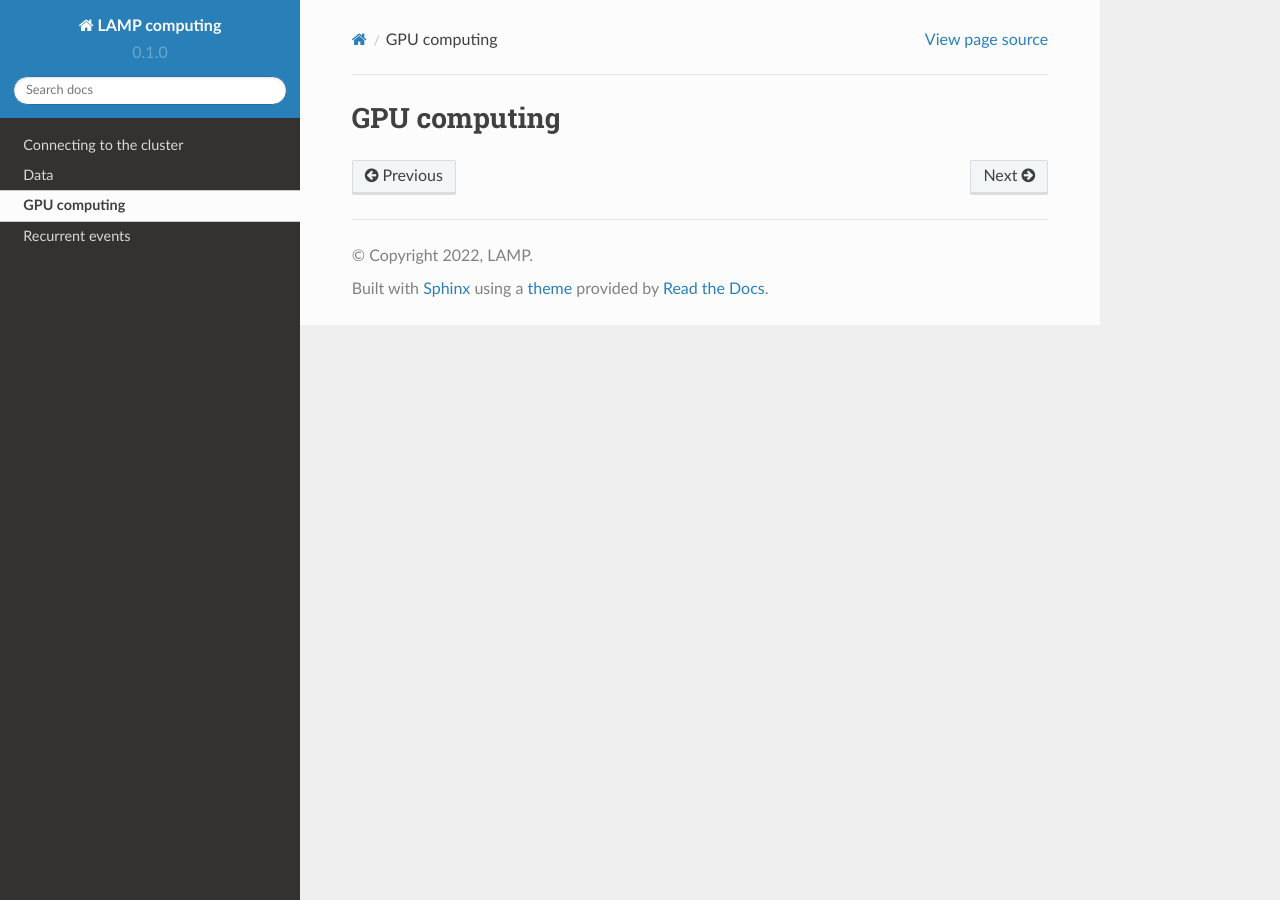
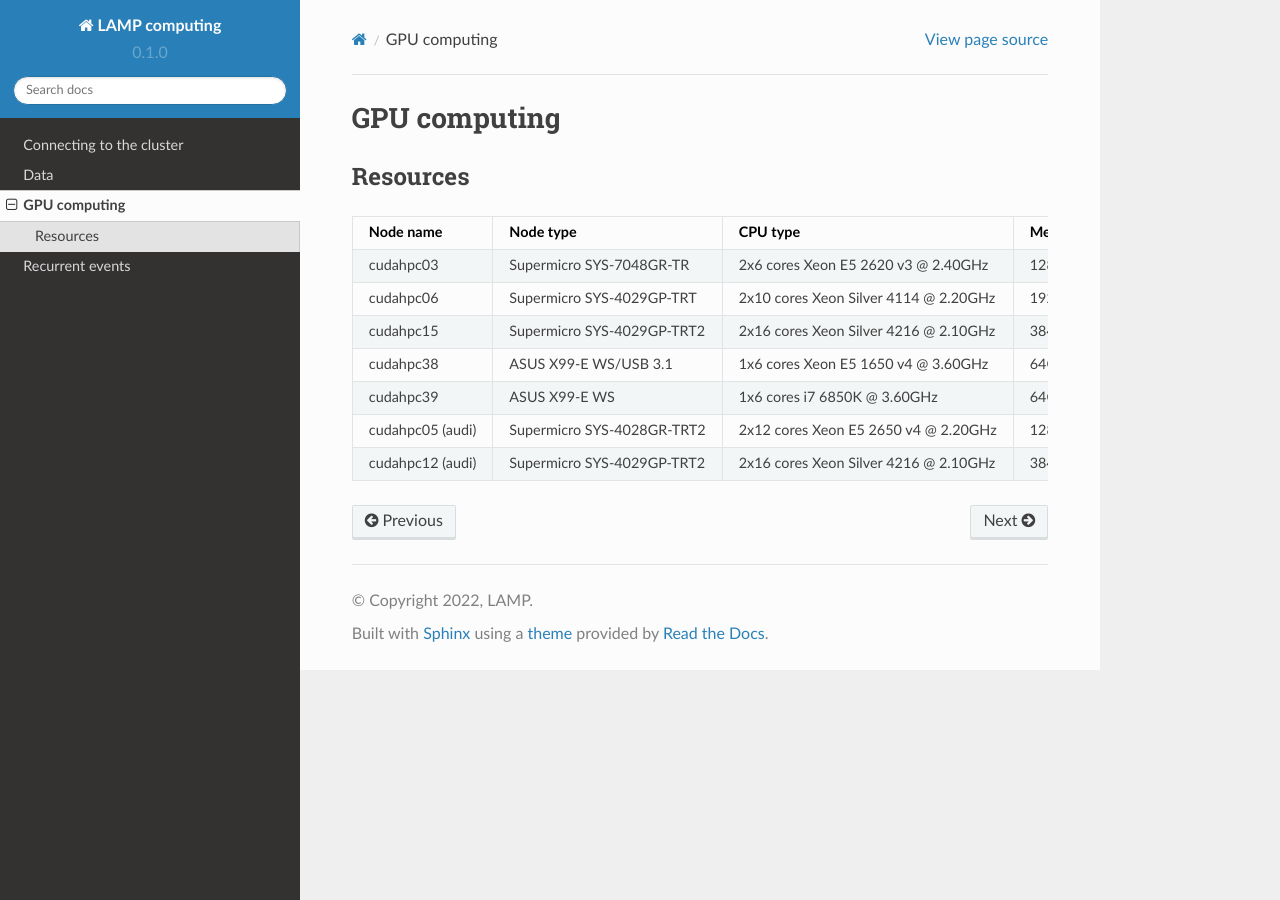
Before and after one commit to hecoding/lamp-comp-docs, a Sphinx documentation site: the page built from docs/source/gpu.rst, in a window 1280 px wide. Built offline with Sphinx 7.4.7 and the Read the Docs theme 2.0.0, drawn with Linux system fonts in a browser that asks for light colours.

Commit message:
Add hardware specs

```diff
--- a/docs/source/gpu.rst
+++ b/docs/source/gpu.rst
@@ -1,2 +1,7 @@
 GPU computing
 =============
+
+Resources
+---------
+
+.. include:: ref/hardware.rst
--- /dev/null
+++ b/docs/source/ref/hardware.rst
@@ -0,0 +1,12 @@
+.. csv-table::
+   :delim: |
+   :header-rows: 1
+
+   Node name        | Node type                  | CPU type                              | Memory Configuration | Ethernet | GPUs                | Disks
+   cudahpc03        | Supermicro SYS-7048GR-TR   | 2x6  cores Xeon E5 2620 v3 @ 2.40GHz  | 128GB 2133           | 1Gbps    |  4x RTX 3090 24G    | SSD
+   cudahpc06        | Supermicro SYS-4029GP-TRT  | 2x10 cores Xeon Silver 4114 @ 2.20GHz | 192GB DDR4-2666      | 20Gbps   |  8x A40 45G         | SSD
+   cudahpc15        | Supermicro SYS-4029GP-TRT2 | 2x16 cores Xeon Silver 4216 @ 2.10GHz | 384GB DDR4-2933      | 1Gbps    | 10x RTX 6000 24G    | SSD
+   cudahpc38        | ASUS X99-E WS/USB 3.1      | 1x6  cores Xeon E5 1650 v4 @ 3.60GHz  |  64GB DDR4-2400      | 1Gbps    |  4x GTX 1080 Ti 11G | SSD
+   cudahpc39        | ASUS X99-E WS              | 1x6  cores i7 6850K @ 3.60GHz         |  64GB DDR4-2133      | 1Gbps    |  4x GTX 1080 Ti 11G | SSD
+   cudahpc05 (audi) | Supermicro SYS-4028GR-TRT2 | 2x12 cores Xeon E5 2650 v4 @ 2.20GHz  | 128GB DDR4-2400      | 1Gbps    | 10x TITAN Xp 12G    | SSD
+   cudahpc12 (audi) | Supermicro SYS-4029GP-TRT2 | 2x16 cores Xeon Silver 4216 @ 2.10GHz | 384GB DDR4-2933      | 1Gbps    |  5x RTX 6000 24G, 5x TITAN Xp 12G | SSD
```
